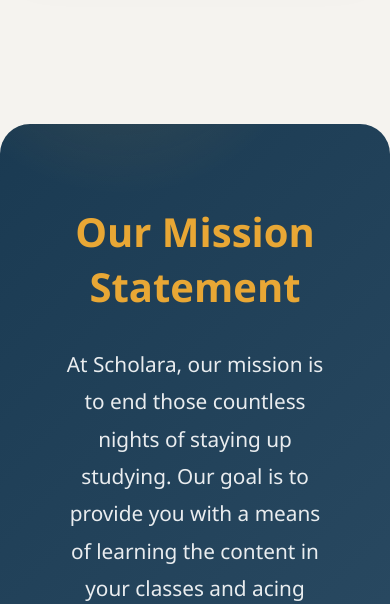
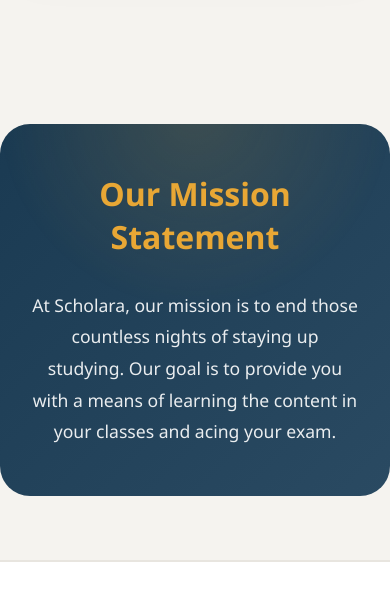
Before and after one commit to scholarastudy-create/scholarastudy, a website: page index.html in a window 390 px wide. Shown: the part 3330-3934 px from the top of the page. Drawn offline with nearby package versions, Linux system fonts and the light colour scheme.

Commit message:
Update index.html

```diff
--- a/index.html
+++ b/index.html
@@ -483,17 +483,24 @@
             margin: 4rem 0;
             position: relative;
             overflow: hidden;
+            text-align: center;
         }
 
         .mission-section::before {
             content: '';
             position: absolute;
             top: -50%;
-            left: -20%;
+            left: 50%;
+            transform: translateX(-50%);
             width: 400px;
             height: 400px;
             background: radial-gradient(circle, rgba(232, 167, 53, 0.15) 0%, transparent 70%);
-            animation: float 8s ease-in-out infinite;
+            animation: floatMission 8s ease-in-out infinite;
+        }
+
+        @keyframes floatMission {
+            0%, 100% { transform: translateX(-50%) translateY(0); }
+            50% { transform: translateX(-50%) translateY(-30px); }
         }
 
         .mission-content {
@@ -508,12 +515,15 @@
             font-size: 2.5rem;
             margin-bottom: 2rem;
             color: #E8A735;
+            text-align: center;
         }
 
         .mission-content p {
             font-size: 1.3rem;
             line-height: 1.8;
             color: rgba(255, 255, 255, 0.9);
+            text-align: center;
+            margin: 0 auto;
         }
 
         .auth-page {
@@ -817,6 +827,18 @@
 
             .footer-links {
                 justify-content: center;
+            }
+
+            .mission-section {
+                padding: 3rem 2rem;
+            }
+
+            .mission-content h2 {
+                font-size: 2rem;
+            }
+
+            .mission-content p {
+                font-size: 1.1rem;
             }
         }
     </style>
```
